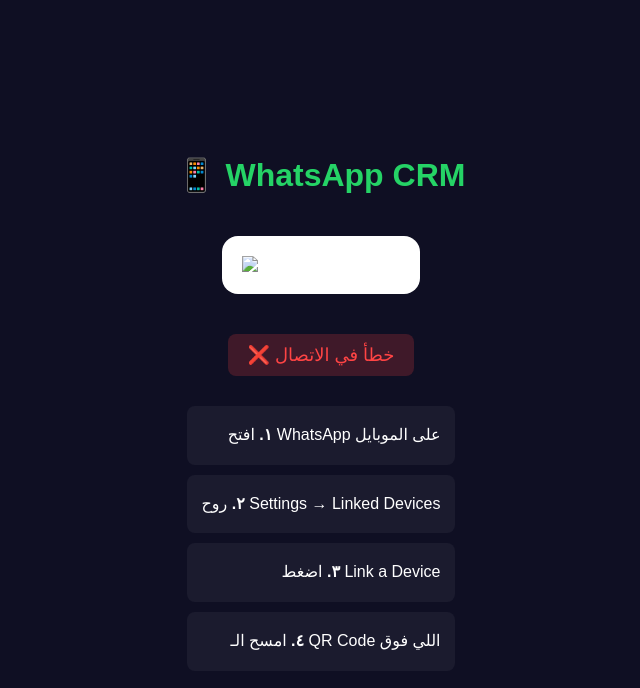
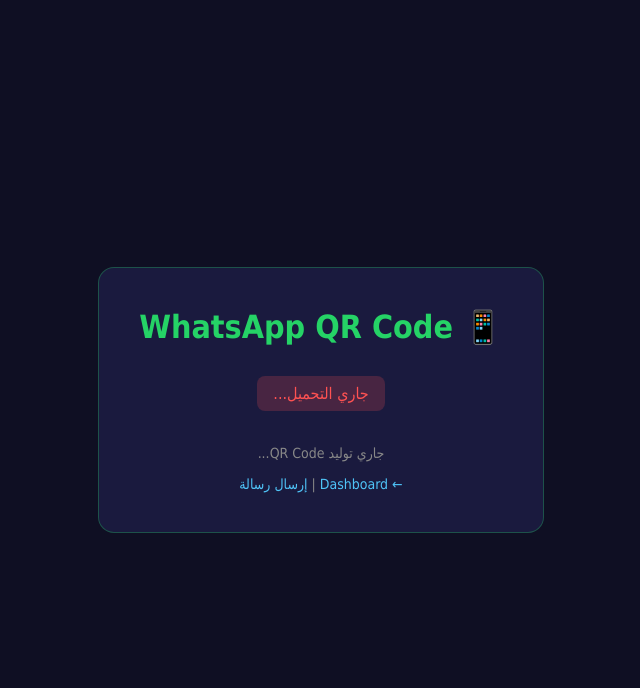
Before and after one commit to drorganicpharm-source/whatsapp-crm-n8n, a website: page whatsapp-gateway/qr.html in a window 1280 px wide. Shown: the whole page, without its empty margins (319-959 px from the left). Drawn offline with nearby package versions, Linux system fonts and the light colour scheme; no server answers.

Commit message:
Add: QR page

```diff
--- a/whatsapp-gateway/qr.html
+++ b/whatsapp-gateway/qr.html
@@ -1,108 +1,7 @@
 <!DOCTYPE html>
-<html>
-<head>
-    <title>WhatsApp QR Code</title>
-    <style>
-        body {
-            font-family: Arial, sans-serif;
-            display: flex;
-            flex-direction: column;
-            align-items: center;
-            justify-content: center;
-            min-height: 100vh;
-            background: #0f0f23;
-            color: white;
-        }
-        h1 { color: #25D366; }
-        #qr-container {
-            background: white;
-            padding: 20px;
-            border-radius: 16px;
-            margin: 20px;
-        }
-        #qr-image { width: 300px; height: 300px; }
-        .status {
-            margin-top: 20px;
-            padding: 10px 20px;
-            border-radius: 8px;
-            font-size: 18px;
-        }
-        .connected { background: rgba(37, 211, 102, 0.2); color: #25D366; }
-        .disconnected { background: rgba(255, 68, 68, 0.2); color: #ff4444; }
-        .loading { background: rgba(255, 167, 38, 0.2); color: #ffa726; }
-        .instructions {
-            margin-top: 30px;
-            max-width: 500px;
-            text-align: right;
-            line-height: 1.8;
-        }
-        .step {
-            background: rgba(255,255,255,0.05);
-            padding: 15px;
-            border-radius: 8px;
-            margin-bottom: 10px;
-        }
-    </style>
-</head>
-<body>
-    <h1>📱 WhatsApp CRM</h1>
-
-    <div id="qr-container">
-        <img id="qr-image" src="" alt="Loading QR Code...">
-    </div>
-
-    <div id="status" class="status loading">
-        جاري التحميل...
-    </div>
-
-    <div class="instructions">
-        <div class="step">
-            <strong>١.</strong> افتح WhatsApp على الموبايل
-        </div>
-        <div class="step">
-            <strong>٢.</strong> روح Settings → Linked Devices
-        </div>
-        <div class="step">
-            <strong>٣.</strong> اضغط Link a Device
-        </div>
-        <div class="step">
-            <strong>٤.</strong> امسح الـ QR Code اللي فوق
-        </div>
-    </div>
-
-    <script>
-        const API_BASE = window.location.origin;
-
-        async function checkQR() {
-            try {
-                const res = await fetch(`${API_BASE}/api/qr`);
-                const data = await res.json();
-
-                const statusEl = document.getElementById('status');
-                const qrImage = document.getElementById('qr-image');
-
-                if (data.connected) {
-                    statusEl.className = 'status connected';
-                    statusEl.textContent = '✅ متصل بـ WhatsApp!';
-                    qrImage.style.display = 'none';
-                } else if (data.qr) {
-                    statusEl.className = 'status loading';
-                    statusEl.textContent = '📱 امسح الـ QR Code';
-                    qrImage.src = data.qr;
-                    qrImage.style.display = 'block';
-                } else {
-                    statusEl.className = 'status disconnected';
-                    statusEl.textContent = '⏳ جاري التحميل...';
-                }
-            } catch (err) {
-                document.getElementById('status').className = 'status disconnected';
-                document.getElementById('status').textContent = '❌ خطأ في الاتصال';
-            }
-        }
-
-        // Check every 3 seconds
-        checkQR();
-        setInterval(checkQR, 3000);
-    </script>
-</body>
-</html>
+<html lang="ar" dir="rtl">
+<head><meta charset="UTF-8"><title>WhatsApp QR</title>
+<style>*{margin:0;padding:0;box-sizing:border-box}body{font-family:Tahoma;background:#0f0f23;color:#fff;min-height:100vh;display:flex;align-items:center;justify-content:center}.box{background:#1a1a3e;padding:40px;border-radius:16px;text-align:center;border:1px solid rgba(37,211,102,0.3)}h1{color:#25D366;margin-bottom:20px}img{width:280px;height:280px;border-radius:12px}p{color:#888;margin-top:15px;font-size:14px}.status{margin-top:10px;padding:8px 16px;border-radius:8px;display:inline-block}.connected{background:rgba(37,211,102,0.2);color:#25D366}.disconnected{background:rgba(255,82,82,0.2);color:#ff5252}a{color:#4fc3f7;text-decoration:none}</style></head>
+<body><div class="box"><h1>📱 WhatsApp QR Code</h1><div id="status" class="status disconnected">جاري التحميل...</div><br><br><img id="qr" src="" alt="QR Code" style="display:none"><p id="msg">جاري توليد QR Code...</p><p><a href="/dashboard/">← Dashboard</a> | <a href="/send">إرسال رسالة</a></p></div>
+<script>const s=io();s.on('qr',d=>{document.getElementById('qr').src=d;document.getElementById('qr').style.display='block';document.getElementById('msg').textContent='امسح الـ QR Code بـ WhatsApp';});s.on('ready',d=>{document.getElementById('qr').style.display='none';document.getElementById('msg').textContent='✅ متصل بـ WhatsApp!';document.getElementById('status').className='status connected';document.getElementById('status').textContent='متصل';});s.on('status',d=>{if(d.connected){document.getElementById('status').className='status connected';document.getElementById('status').textContent='متصل';}});fetch('/api/qr').then(r=>r.json()).then(d=>{if(d.connected){document.getElementById('msg').textContent='✅ متصل بـ WhatsApp!';document.getElementById('status').className='status connected';document.getElementById('status').textContent='متصل';}else if(d.qr){document.getElementById('qr').src=d.qr;document.getElementById('qr').style.display='block';}});</script>
+<script src="/socket.io/socket.io.js"></script></body></html>
```
